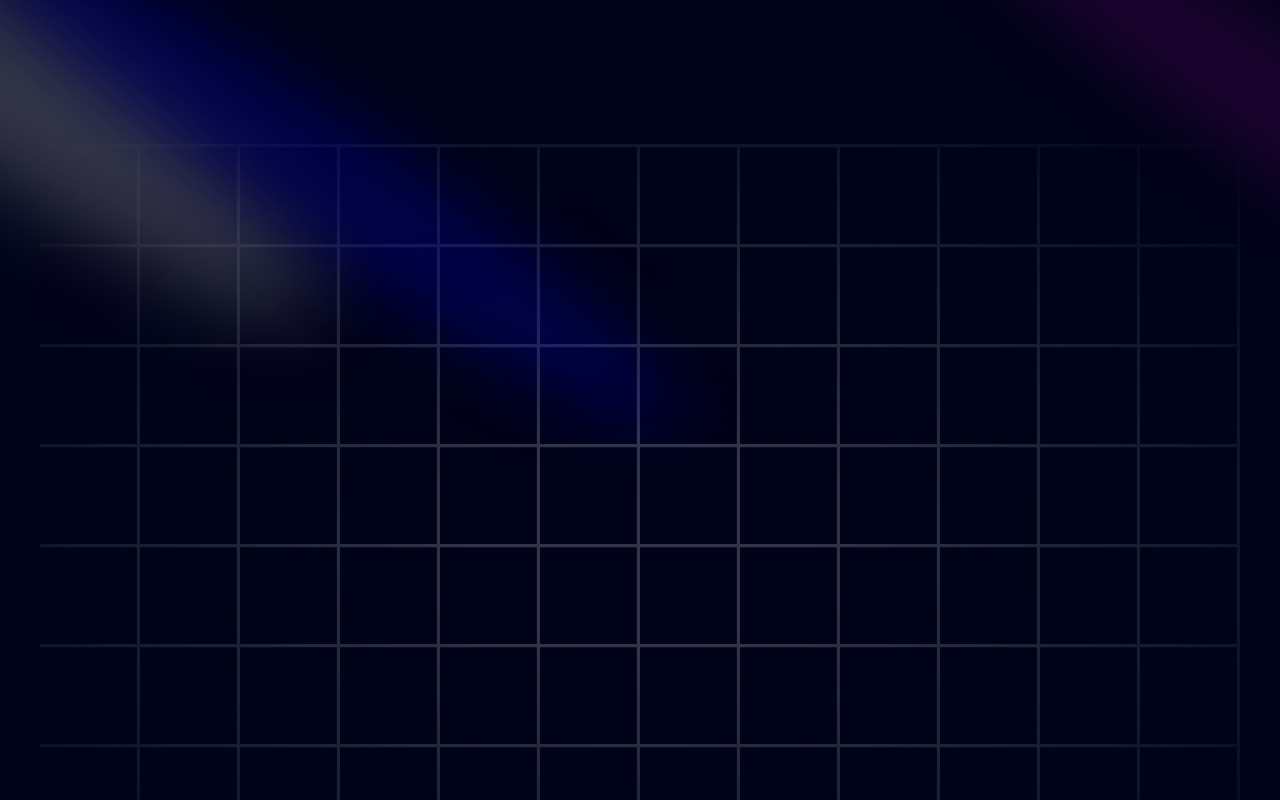
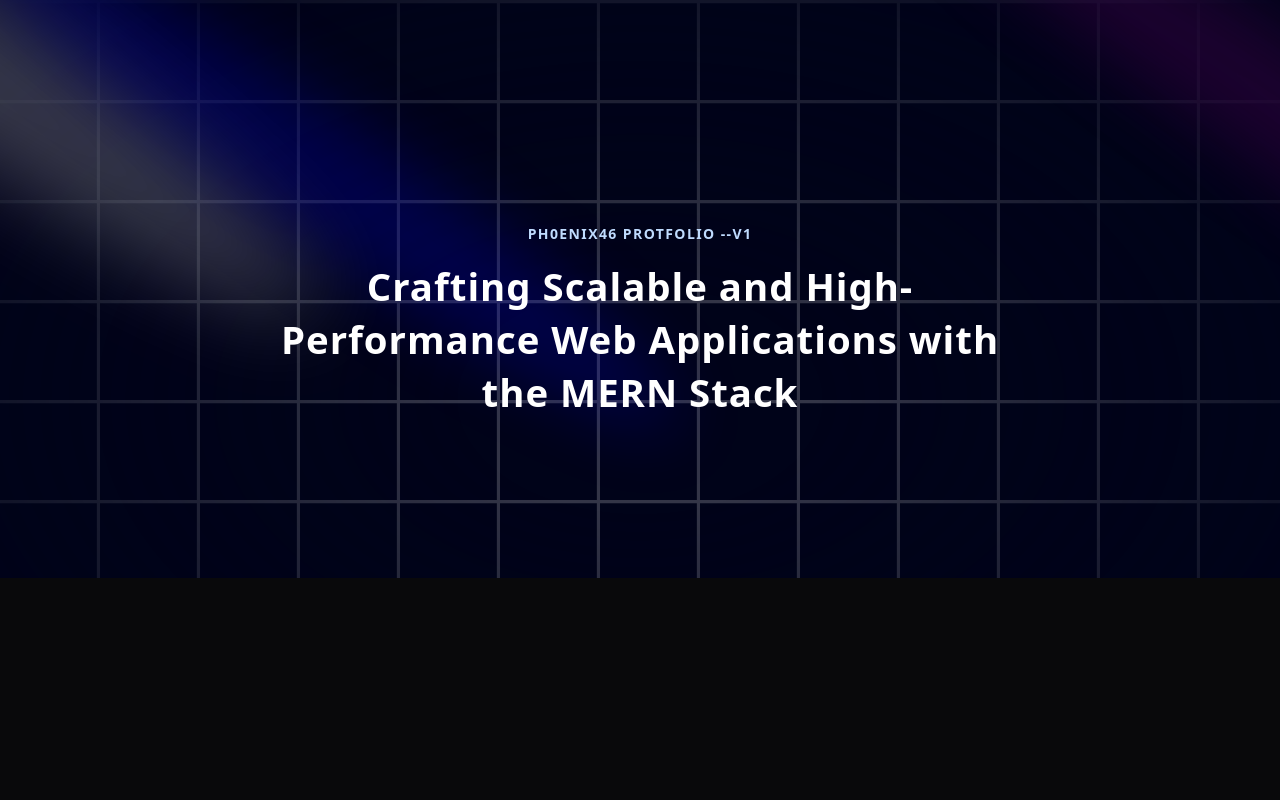
Before and after one commit to pH0enix46/my-PorTFolio---V1, a Next.js app: page / in a window 1280 px wide. Shown: the top 800 px of the page. Built offline with nearby package versions, Linux system fonts and the light colour scheme.

Commit message:
✅ hero part ui chnage

```diff
--- a/components/Hero.tsx
+++ b/components/Hero.tsx
@@ -19,12 +19,12 @@ export default function Hero() {
         <Spotlight className="top-28 left-80 h-[80vh] w-[50vw]" fill="blue" />
       </div>
 
-      <div className="h-screen w-full dark:bg-black-100 bg-white relative dark:bg-grid-white/[0.2] bg-grid-black/[0.3] flex items-center justify-center">
+      <div className="h-screen w-full dark:bg-black-100 bg-white absolute dark:bg-grid-white/[0.2] bg-grid-black/[0.3] flex items-center justify-center top-0 left-0">
         <div className="absolute pointer-events-none inset-0 flex items-center justify-center dark:bg-black-100 bg-white [mask-image:radial-gradient(ellipse_at_center,transparent_20%,black)]"></div>
       </div>
 
       <div className="flex justify-center relative my-20 z-10">
-        <div className="max-w-[88vw] md:max-w-2xl lg:max-w-[60vw]">
+        <div className="max-w-[88vw] md:max-w-2xl lg:max-w-[60vw] flex flex-col items-center justify-center">
           <HeroDescription />
         </div>
       </div>
--- a/components/content/HeroDescription.tsx
+++ b/components/content/HeroDescription.tsx
@@ -1,13 +1,19 @@
 // // //
 
 import React from "react";
+import { TextGenerateEffect } from "../ui/text-generate-effect";
 
 export default function HeroDescription() {
   return (
-    <div>
-      <h2 className="uppercase tracking-widest text-xs text-center text-blue-100 max-w-80">
-        HI djhuhfuihui
+    <div className="flex flex-col items-center">
+      <h2 className="uppercase tracking-widest text-[10px] md:text-sm text-blue-200 max-w-80 font-bold">
+        pH0enix46 protfolio --v1
       </h2>
+
+      <TextGenerateEffect
+        className="text-center text-[5vw] md:text-[4vw] lg:text-[3vw]"
+        words="Crafting Scalable and High-Performance Web Applications with the MERN Stack"
+      />
     </div>
   );
 }
--- /dev/null
+++ b/components/ui/text-generate-effect.tsx
@@ -0,0 +1,64 @@
+// // //
+
+"use client";
+import { useEffect } from "react";
+import { motion, stagger, useAnimate } from "framer-motion";
+import { cn } from "@/lib/utils";
+
+export const TextGenerateEffect = ({
+  words,
+  className,
+  filter = true,
+  duration = 0.5,
+}: {
+  words: string;
+  className?: string;
+  filter?: boolean;
+  duration?: number;
+}) => {
+  const [scope, animate] = useAnimate();
+  const wordsArray = words.split(" ");
+  useEffect(() => {
+    animate(
+      "span",
+      {
+        opacity: 1,
+        filter: filter ? "blur(0px)" : "none",
+      },
+      {
+        duration: duration ? duration : 1,
+        delay: stagger(0.2),
+      }
+    );
+  }, [animate, duration, filter]);
+
+  const renderWords = () => {
+    return (
+      <motion.div ref={scope}>
+        {wordsArray.map((word, idx) => {
+          return (
+            <motion.span
+              key={word + idx}
+              className="dark:text-white text-black opacity-0"
+              style={{
+                filter: filter ? "blur(10px)" : "none",
+              }}
+            >
+              {word}{" "}
+            </motion.span>
+          );
+        })}
+      </motion.div>
+    );
+  };
+
+  return (
+    <div className={cn("font-bold", className)}>
+      <div className="mt-4">
+        <div className=" dark:text-white text-black leading-snug tracking-wide">
+          {renderWords()}
+        </div>
+      </div>
+    </div>
+  );
+};
```
